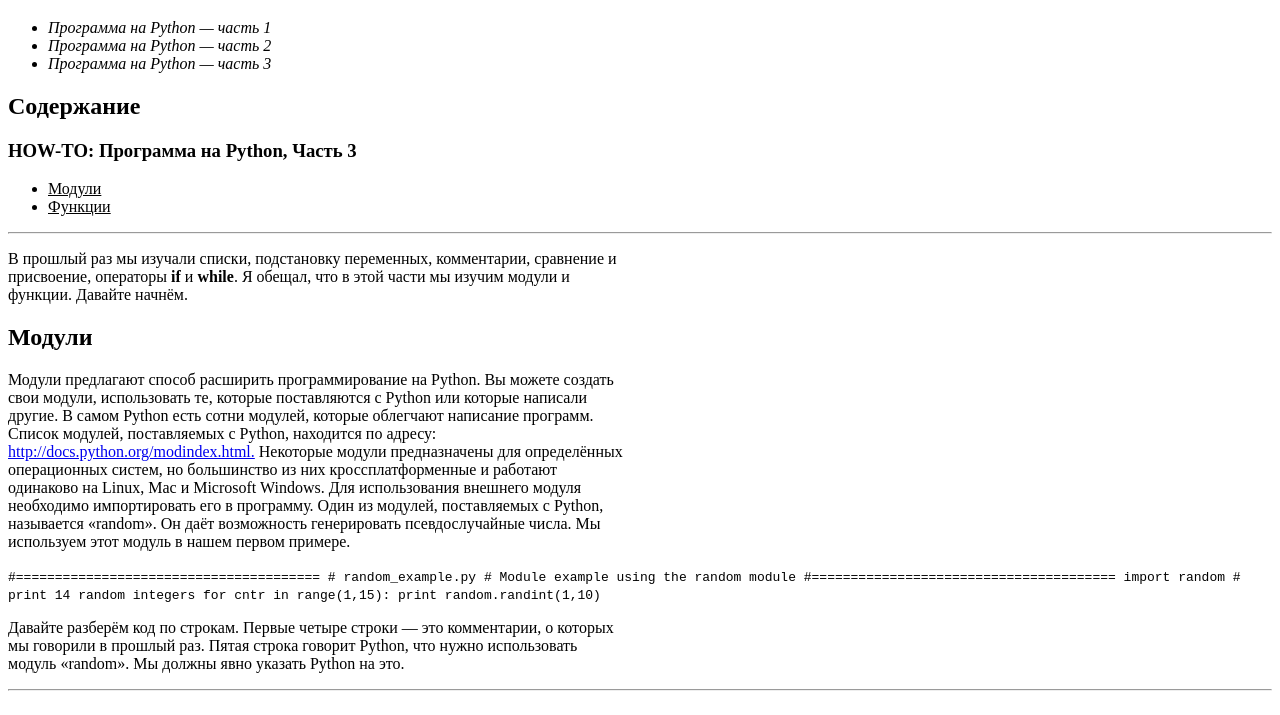
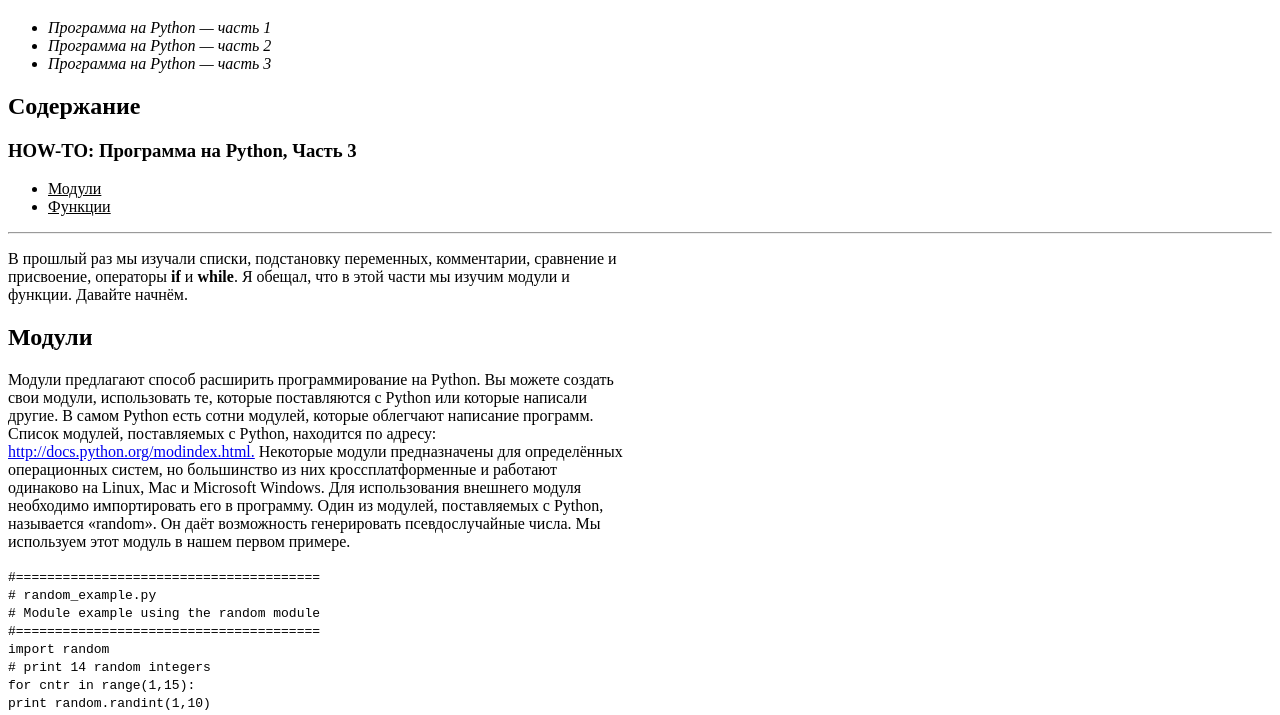
Before and after one commit to dimawaef/BulochkaDima_Md-SC1-139-25, a plain HTML site: page задание 3.html in a window 1280 px wide. Shown: the part 61-776 px from the top of the page. Drawn offline with Linux system fonts and the light colour scheme.

Commit message:
popravca

```diff
--- a/задание 3.html
+++ b/задание 3.html
@@ -37,14 +37,14 @@
         используем этот модуль в нашем первом примере.
     </p>
     <code>
-                #=======================================
-                # random_example.py
-                # Module example using the random module
-                #=======================================
-                import random
-                # print 14 random integers
-                for cntr in range(1,15):
-                 print random.randint(1,10)
+                #======================================= <br>
+                # random_example.py <br>
+                # Module example using the random module <br>
+                #======================================= <br>
+                import random <br>
+                # print 14 random integers <br>
+                for cntr in range(1,15): <br>
+                 print random.randint(1,10) <br>
             </code>
     <p>Давайте разберём код по строкам. Первые четыре строки — это комментарии, о которых<br>
         мы говорили в прошлый раз. Пятая строка говорит Python, что нужно использовать <br>
```
